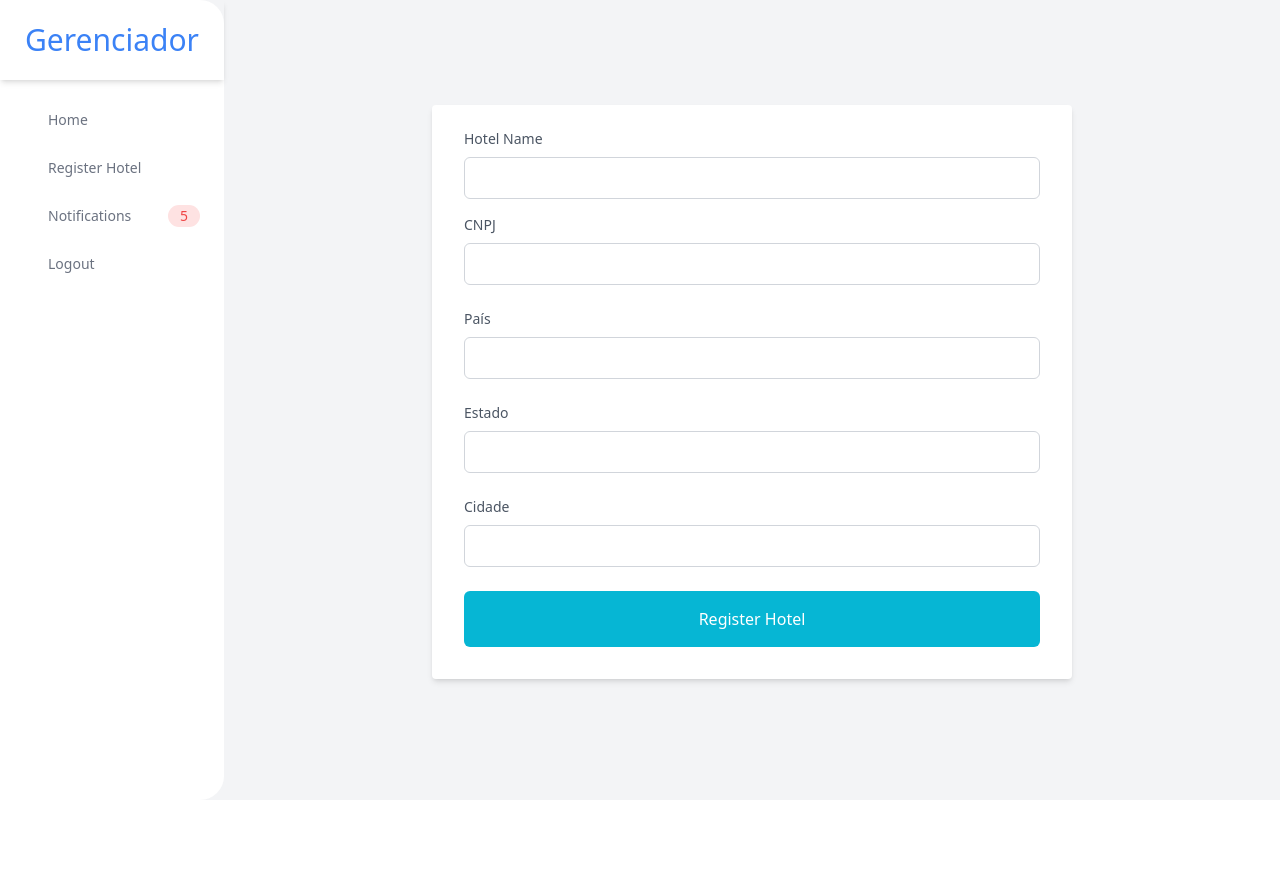
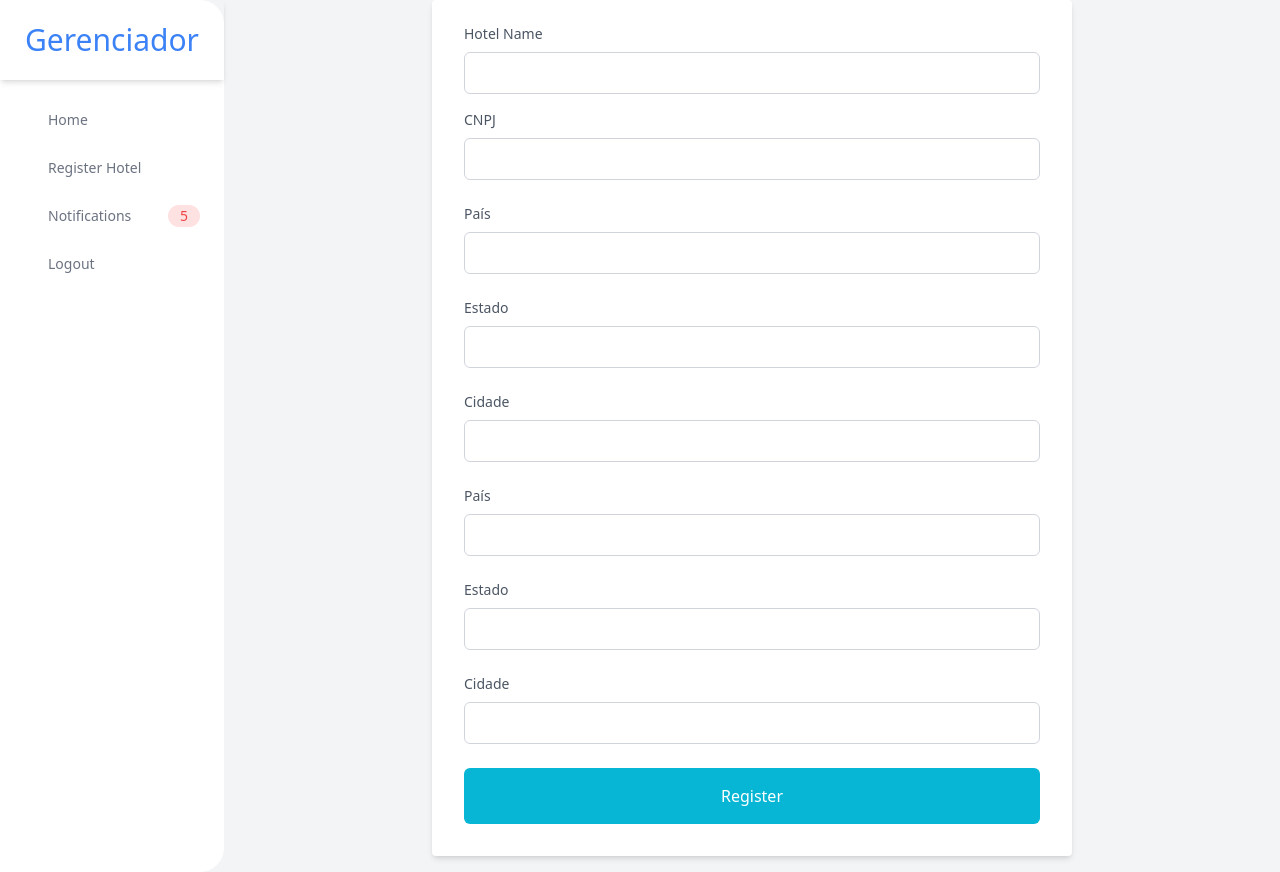
Before and after one commit to MathFerreira01/Frontend-Gerenciamento-de-Hoteis, a React (Vite) app: page /register-hotel in a window 1280 px wide. Before the commit the page ends 800 px from the top, so only its background shows below. Built offline with nearby package versions, Linux system fonts and the light colour scheme.

Commit message:
atualizando form

```diff
--- a/src/Pages/FormRegisterHotel.tsx
+++ b/src/Pages/FormRegisterHotel.tsx
@@ -29,8 +29,20 @@ export function FormRegisterHotel() {
             <Label children="Cidade" />
             <Input />
           </div>
+          <div className="mb-6">
+            <Label children="País" />
+            <Input />
+          </div>
+          <div className="mb-6">
+            <Label children="Estado" />
+            <Input />
+          </div>
+          <div className="mb-6">
+            <Label children="Cidade" />
+            <Input />
+          </div>
 
-          <Button children="Register Hotel" />
+          <Button children="Register" />
         </form>
       </div>
     </div>
```
